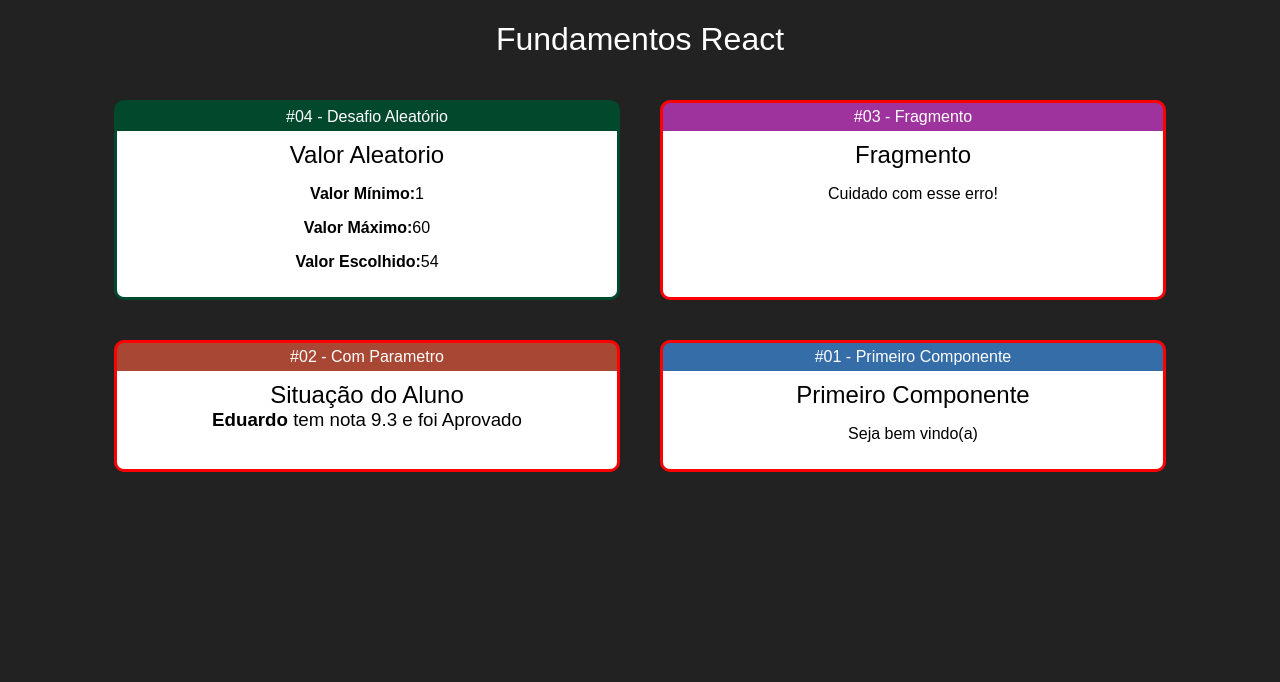
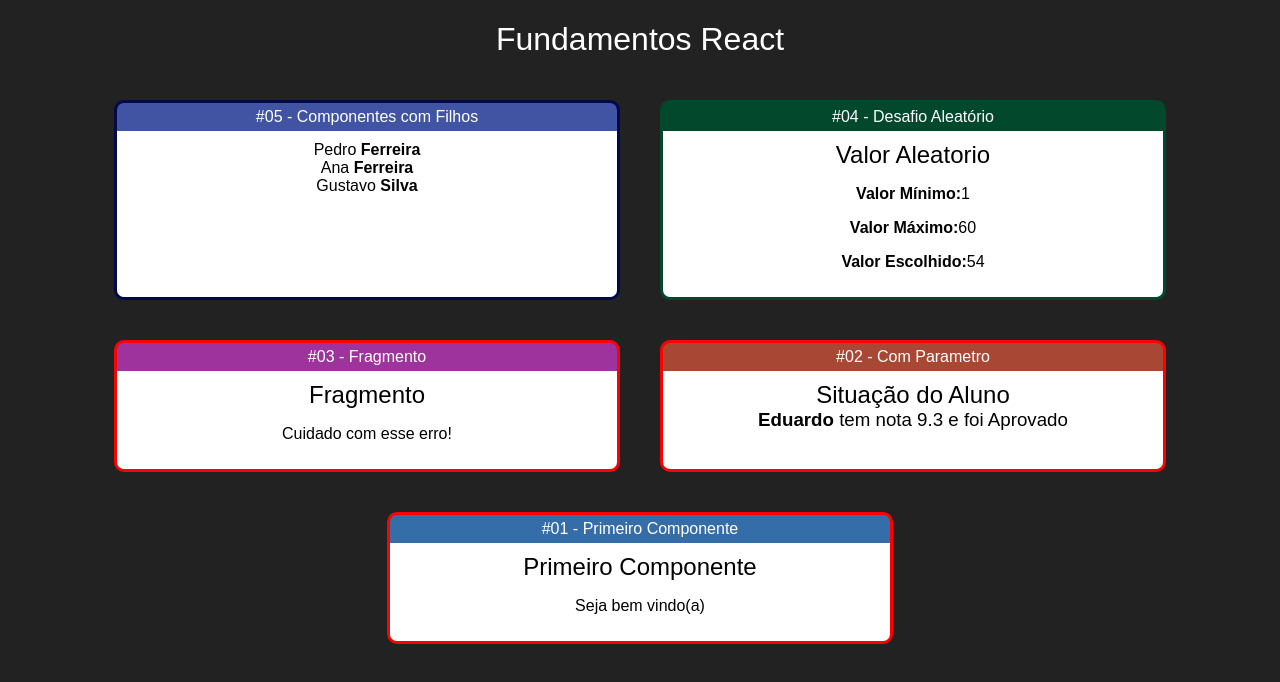
Before and after one commit to Egobbato/Curso-React-Redux, a React (Create React App) app in the folder fundamentos-react/: page / in a window 1280 px wide. Shown: the top 682 px of the page. Built offline with nearby package versions, Linux system fonts and the light colour scheme; the HTML template or start-up script is replaced by a standard one.

Commit message:
Componente com Filho #01

```diff
--- a/fundamentos-react/src/App.jsx
+++ b/fundamentos-react/src/App.jsx
@@ -5,6 +5,7 @@
 import Fragmento from "./components/basicos/Fragmento";
 import Aleatorio from "./components/basicos/Aleatorio";
 import Card from "./components/layout/Card";
+import Familia from "./components/basicos/Familia";
 
 export default function App(props) {
   return (
@@ -12,6 +13,14 @@
       <h1>Fundamentos React</h1>
 
       <div className="Cards">
+        <Card
+          titulo="#05 - Componentes com Filhos"
+          color="#4153a3"
+          border="#020848"
+        >
+          <Familia sobrenome="Ferreira" />
+        </Card>
+
         <Card titulo="#04 - Desafio Aleatório" color="#02482c" border="#02482c">
           <Aleatorio min={1} max={60} />
         </Card>
--- /dev/null
+++ b/fundamentos-react/src/components/basicos/Familia.jsx
@@ -0,0 +1,11 @@
+import FamiliaMembro from "./FamiliaMembro";
+
+export default function Familia(props) {
+  return (
+    <div>
+      <FamiliaMembro nome="Pedro" sobrenome={props.sobrenome} />
+      <FamiliaMembro nome="Ana" {...props} />
+      <FamiliaMembro nome="Gustavo" sobrenome="Silva" />
+    </div>
+  );
+}
--- /dev/null
+++ b/fundamentos-react/src/components/basicos/FamiliaMembro.jsx
@@ -0,0 +1,9 @@
+import React from "react";
+
+export default function FamiliaMembro(props) {
+  return (
+    <div>
+      {props.nome} <strong>{props.sobrenome}</strong>
+    </div>
+  );
+}
```
